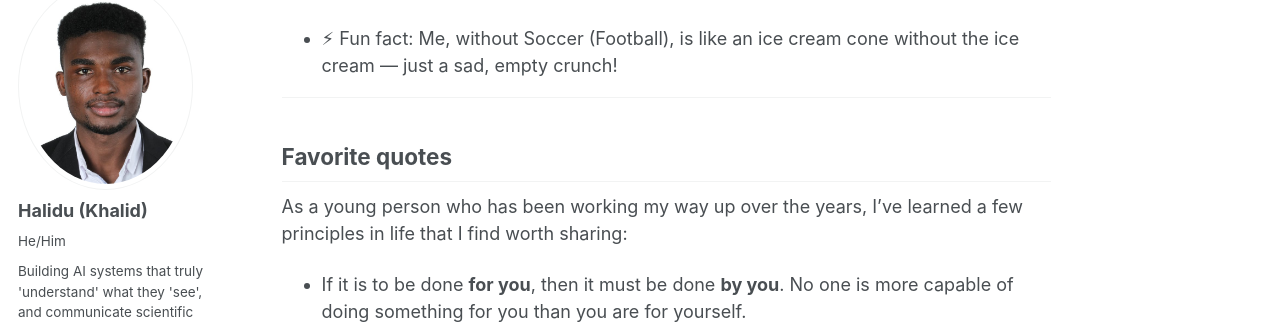
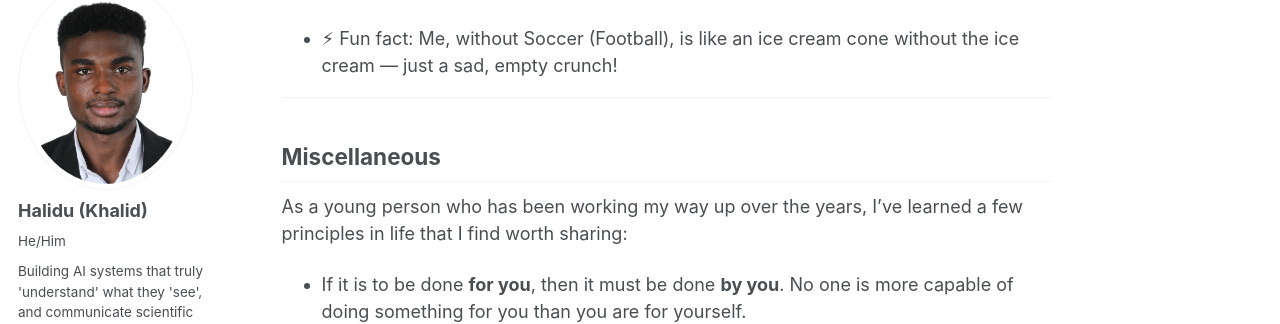
Before and after one commit to abdulaihalidu/abdulaihalidu.github.io, a Jekyll site: the page built from _pages/about.md, in a window 1280 px wide and 900 px high, scrolled down 521 px. Shown: the part 117-441 px from the top of the window. Built offline with Jekyll 4.4.1, drawn with Linux system fonts in a browser that asks for light colours; a script that is not in the unit is left out.

Commit message:
Rename section from 'Favorite quotes' to 'Miscellaneous'

```diff
--- a/_pages/about.md
+++ b/_pages/about.md
@@ -18,7 +18,7 @@ My research interests lie in machine learning, computer vision, and natural lang
 
 ---
 
-## Favorite quotes
+## Miscellaneous
 
 As a young person who has been working my way up over the years, I've learned a few principles in life that I find worth sharing:
 
```
